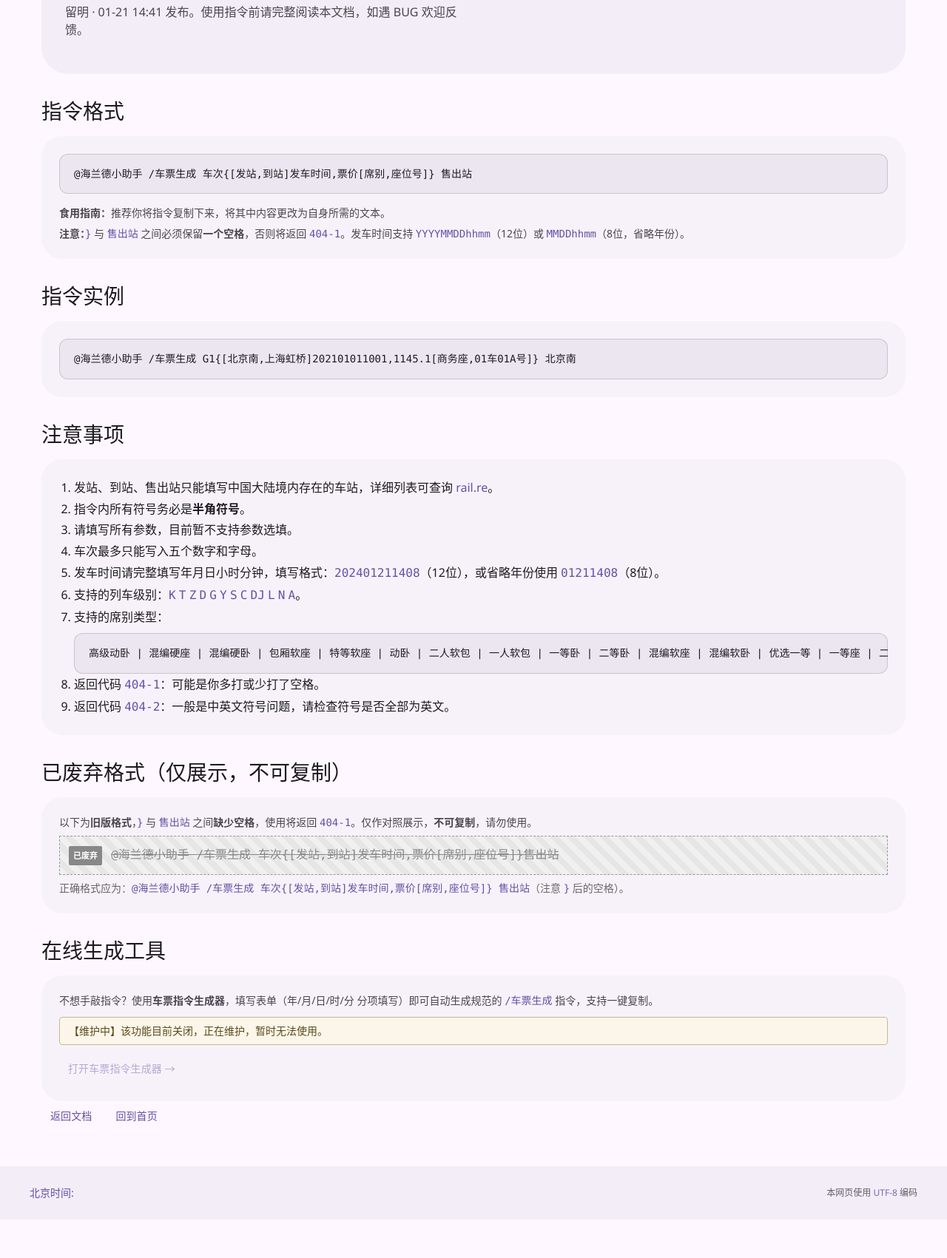
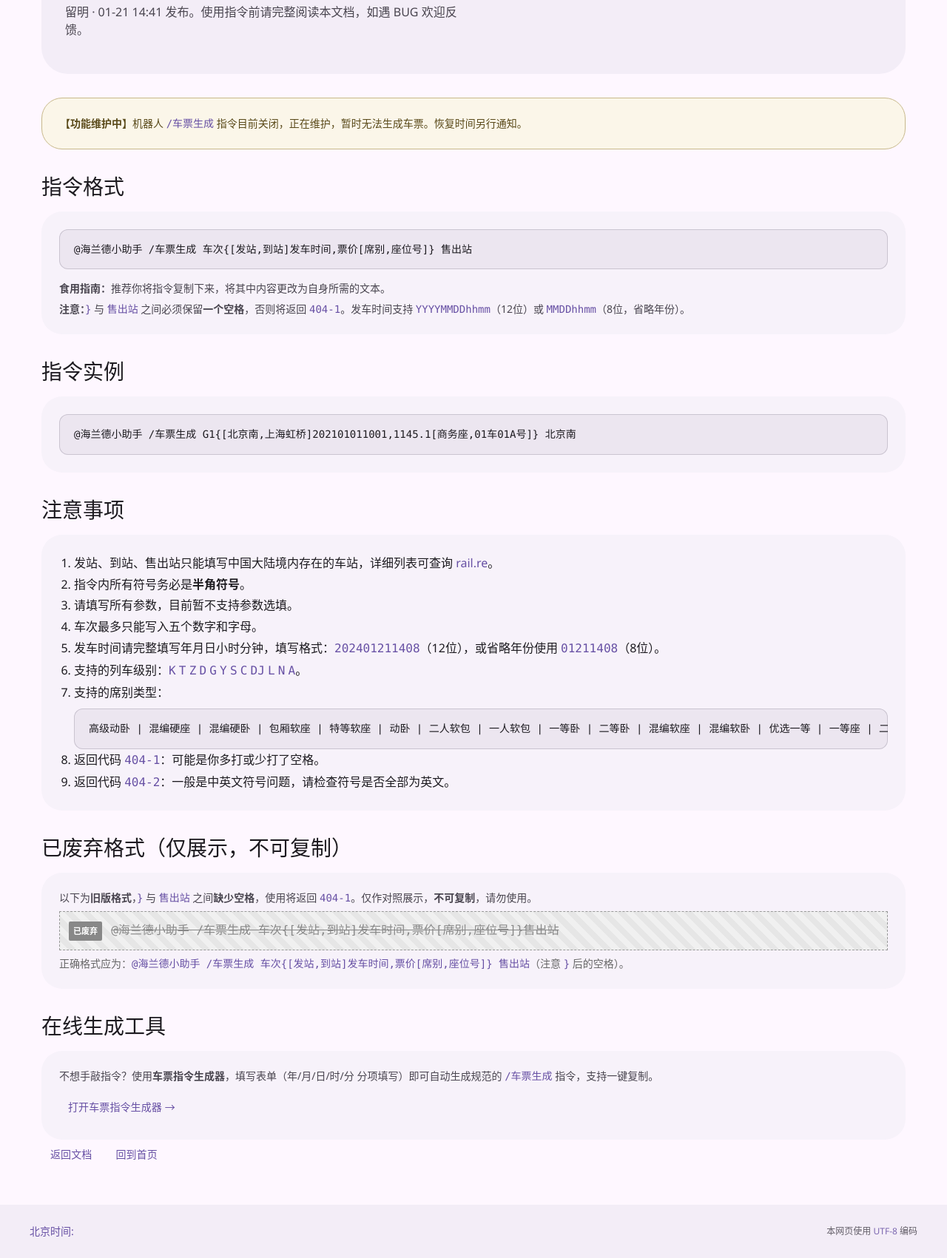
Before and after one commit to st-Nodejsdev/st-Nodejsdev.github.io, a plain HTML site: page wiki/CPSC.html in a window 1280 px wide. Shown: the part 220-1921 px from the top of the page at 74% size. Before the commit the page ends 1869 px from the top, so only its background shows below. Drawn offline with Linux system fonts and the light colour scheme; a script that the page names is missing.

Commit message:
feat: 车票生成功能维护提示移至页面顶部，恢复生成器入口

```diff
--- a/wiki/CPSC.html
+++ b/wiki/CPSC.html
@@ -26,6 +26,12 @@
             <h1 class="md-hero__title">自定义车票</h1>
             <p class="md-hero__subtitle">留明 · 01-21 14:41 发布。使用指令前请完整阅读本文档，如遇 BUG 欢迎反馈。</p>
         </section>
+
+        <div class="md-card" style="background:#fbf6e9; border:1px solid #c8b98a;">
+            <p class="md-card__body" style="margin:0; color:#5a4a1a;">
+                <strong>【功能维护中】</strong>机器人 <code>/车票生成</code> 指令目前关闭，正在维护，暂时无法生成车票。恢复时间另行通知。
+            </p>
+        </div>
 
         <h2 class="md-section-title">指令格式</h2>
         <div class="md-card">
@@ -83,10 +89,7 @@
             <p class="md-card__body" style="margin:0 0 12px;">
                 不想手敲指令？使用<strong>车票指令生成器</strong>，填写表单（年/月/日/时/分 分项填写）即可自动生成规范的 <code>/车票生成</code> 指令，支持一键复制。
             </p>
-            <p class="md-card__body" style="margin:0 0 12px; padding:8px 12px; background:#fbf6e9; border:1px solid #c8b98a; border-radius:4px; color:#5a4a1a;">
-                【维护中】该功能目前关闭，正在维护，暂时无法使用。
-            </p>
-            <span class="md-btn md-btn--text" style="opacity:.45; pointer-events:none; cursor:not-allowed;" aria-disabled="true" title="功能维护中">打开车票指令生成器 →</span>
+            <a class="md-btn md-btn--text" data-md-ripple href="/wiki/TicketGenerator.html">打开车票指令生成器 →</a>
         </div>
         <div class="md-row">
             <a class="md-btn md-btn--text" data-md-ripple href="/wiki/index.html">返回文档</a>
```
